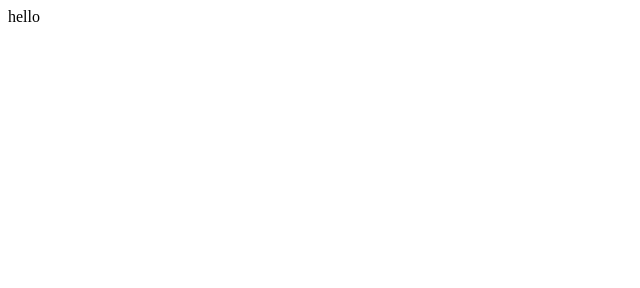
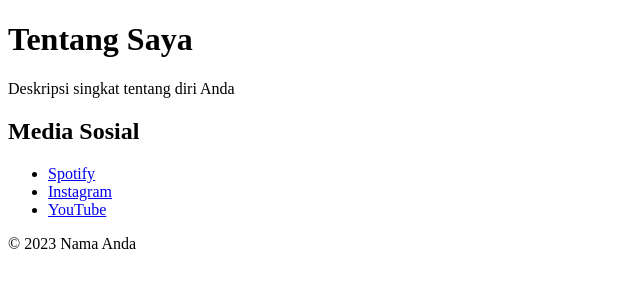
Before and after one commit to Anz07/aboutme, a plain HTML site: page index.html in a window 1280 px wide. Shown: the whole page, without its empty margins (0-640 px from the left). Drawn offline with Linux system fonts and the light colour scheme.

Commit message:
index.html

```diff
--- a/index.html
+++ b/index.html
@@ -1 +1,34 @@
-hello
+<!DOCTYPE html>
+<html lang="en">
+<head>
+    <meta charset="UTF-8">
+    <meta name="viewport" content="width=device-width, initial-scale=1.0">
+    <title>Tentang Saya</title>
+    <link rel="stylesheet" href="style.css">
+</head>
+<body>
+
+    <header>
+        <h1>Tentang Saya</h1>
+        <p>Deskripsi singkat tentang diri Anda</p>
+    </header>
+
+    <main>
+        <section id="social-media">
+            <h2>Media Sosial</h2>
+            <ul>
+                <li><a href="https://www.spotify.com/" target="_blank">Spotify</a></li>
+                <li><a href="https://www.instagram.com/" target="_blank">Instagram</a></li>
+                <li><a href="https://www.youtube.com/" target="_blank">YouTube</a></li>
+                </ul>
+        </section>
+
+        </main>
+
+    <footer>
+        <p>&copy; 2023 Nama Anda</p>
+    </footer>
+
+    <script src="script.js"></script>
+</body>
+</html>
```
